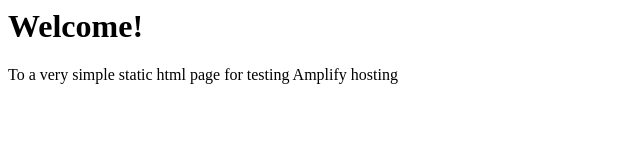
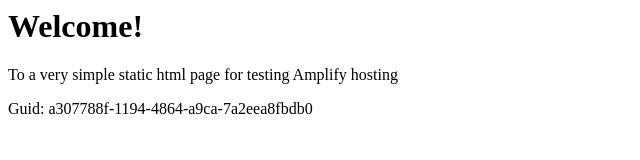
Before and after one commit to aws-aemilia-iad/Github-PR-Commit-Integration-Test-DoNotTouch-Gith-P5X5MO5I-v1-preprod-us-east-1, a website: page src/index.html in a window 1280 px wide. Shown: the whole page, without its empty margins (0-640 px from the left). Drawn offline with Linux system fonts and the light colour scheme.

Commit message:
commit from integ tests

```diff
--- a/src/index.html
+++ b/src/index.html
@@ -1,3 +1,5 @@
+
+
 <html lang="en">
 
 <head>
@@ -10,6 +12,6 @@
 <body>
     <h1>Welcome!</h1>
     <p>To a very simple static html page for testing Amplify hosting</p>
-</body>
+    <p>Guid: a307788f-1194-4864-a9ca-7a2eea8fbdb0</p></body>
 
 </html>
```
